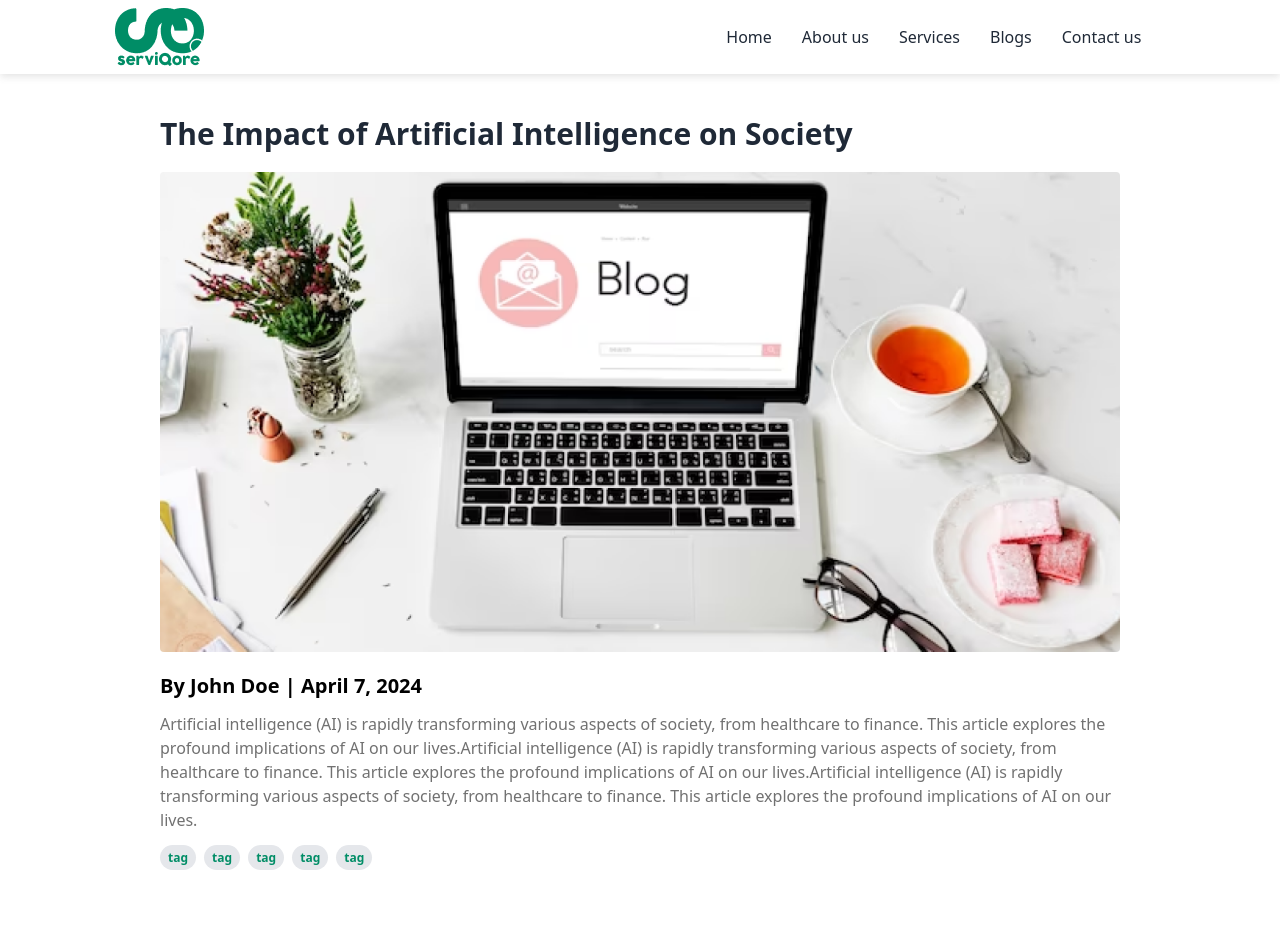
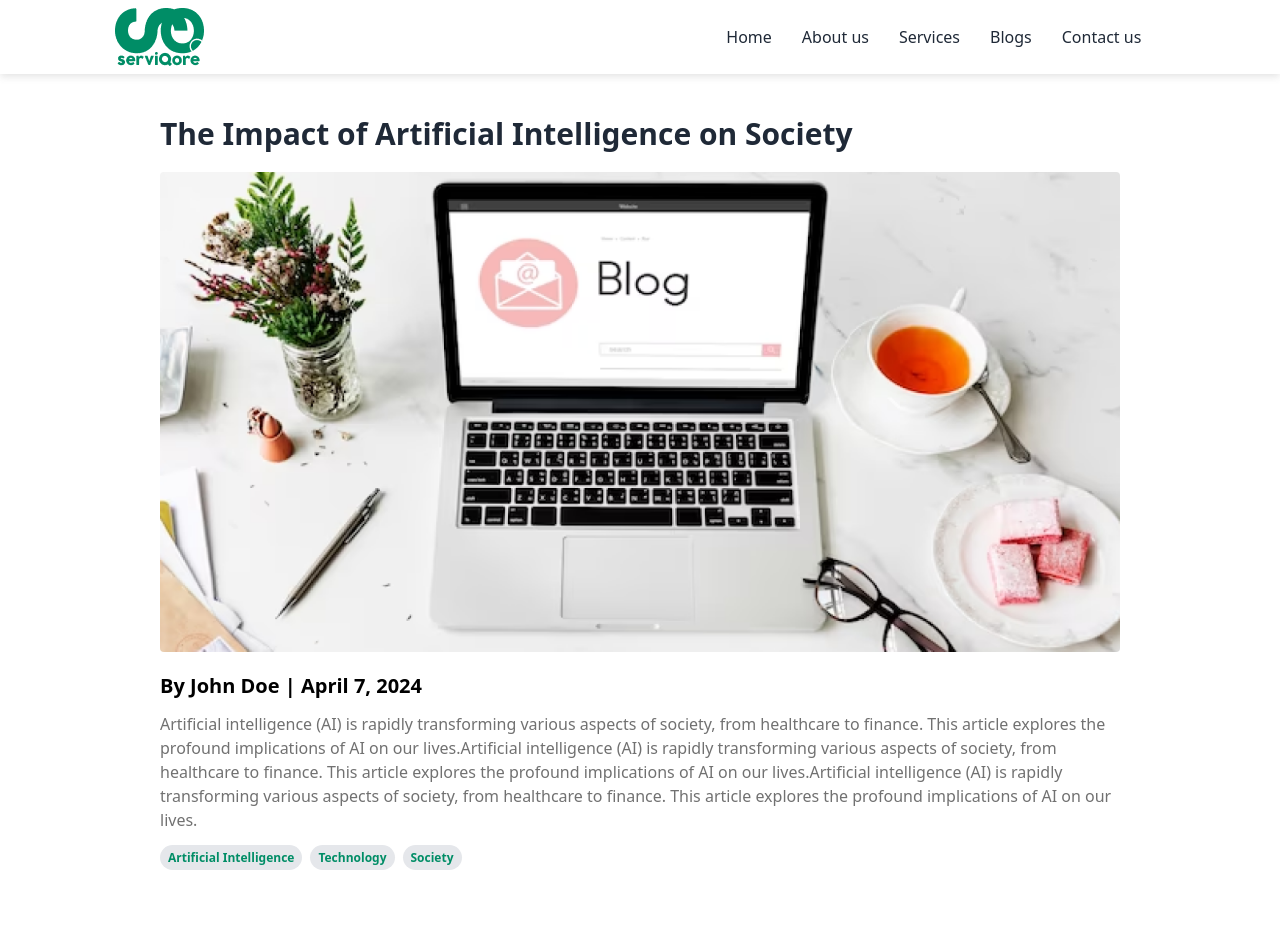
Before and after one commit to jhimi01/serviqore, a React (Vite) app: page /blog/1 in a window 1280 px wide. Shown: the top 952 px of the page. Built offline with nearby package versions, Linux system fonts and the light colour scheme.

Commit message:
modify style

```diff
--- a/src/pages/Blogs/BlogsDetails.jsx
+++ b/src/pages/Blogs/BlogsDetails.jsx
@@ -1,11 +1,12 @@
 import React, { useEffect } from "react";
 import blogimg from "/images/details.png";
+import { Helmet } from "react-helmet";
 const BlogsDetails = () => {
   useEffect(() => {
     window.scroll(0, 0);
   }, []);
 
-  const blogPost = {
+  const blogPost ={
     _id: 1,
     image: blogimg,
     author: "John Doe",
@@ -13,11 +14,14 @@ const BlogsDetails = () => {
     title: "The Impact of Artificial Intelligence on Society",
     description:
       "Artificial intelligence (AI) is rapidly transforming various aspects of society, from healthcare to finance. This article explores the profound implications of AI on our lives.Artificial intelligence (AI) is rapidly transforming various aspects of society, from healthcare to finance. This article explores the profound implications of AI on our lives.Artificial intelligence (AI) is rapidly transforming various aspects of society, from healthcare to finance. This article explores the profound implications of AI on our lives.",
-    tags: ["tag", "tag", "tag", "tag", "tag"],
+    tags: ["Artificial Intelligence", "Technology", "Society"],
   };
 
   return (
     <div className="my-24 md:w-9/12 w-11/12 mx-auto">
+       <Helmet>
+        <title>Blog Details | serviqore</title>
+      </Helmet>
       <h2 className="font-bold text-3xl py-5">{blogPost.title}</h2>
       <div className="w-full">
         <img
--- a/src/pages/Homepage/Serviqore/Serviqore.jsx
+++ b/src/pages/Homepage/Serviqore/Serviqore.jsx
@@ -6,7 +6,6 @@ const Serviqore = () => {
   return (
     <div className="text-center md:w-10/12 w-11/12 mx-auto">
       <div>
-        {" "}
         <h1 className="font-semibold text-[36px] text-black">
           Partner with Serviqore
         </h1>
```
